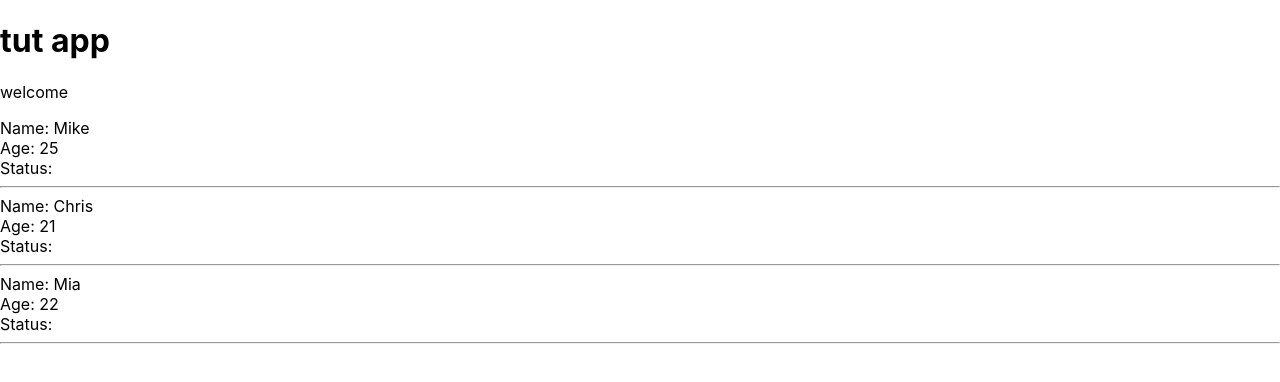
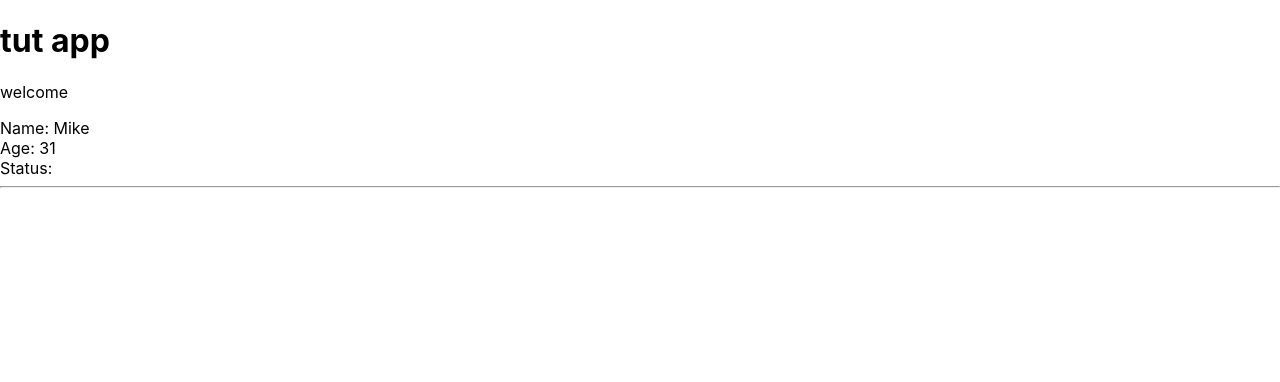
Before and after one commit to mikecokina/react_learn, a React (Create React App) app in the folder complete-react-tutorial/tapp/: page / in a window 1280 px wide. Shown: the top 382 px of the page. Built offline with nearby package versions, Linux system fonts and the light colour scheme.

Commit message:
conditions

```diff
--- a/complete-react-tutorial/tapp/src/App.js
+++ b/complete-react-tutorial/tapp/src/App.js
@@ -5,7 +5,7 @@ import Users from './components/Users'
 class App extends Component {
   state = {
     users: [
-        { name: "Mike", age:25, state: "online", uid: 1},
+        { name: "Mike", age:31, state: "online", uid: 1},
         { name: "Chris", age: 21, state: "offline", uid: 2 },
         { name: "Mia", age: 22, state: "online", uid: 3 }
     ]
--- a/complete-react-tutorial/tapp/src/components/Users.js
+++ b/complete-react-tutorial/tapp/src/components/Users.js
@@ -2,15 +2,31 @@ import React from 'react'
 
 
 const Users = ({users}) => {
+    // const userList = users.map(user => {
+    //     if (user.age > 30) {
+    //         return (
+    //             <div className="new-comp" key={user.uid}>
+    //                 <div>Name: {user.name}</div>
+    //                 <div>Age: {user.age}</div>
+    //                 <div>Status: {user.status}</div>
+    //                 <hr/>
+    //             </div>
+    //         )
+    //     } else {
+    //         return null;
+    //     }
+    // });
+
     const userList = users.map(user => {
-        return (
-            <div className="new-comp" key={ user.uid }>
-                <div>Name: { user.name }</div>
-                <div>Age: { user.age }</div>
-                <div>Status: { user.status }</div>
-                <hr />
+        return user.age > 30 ? (
+            <div className="new-comp" key={user.uid}>
+                <div>Name: {user.name}</div>
+                <div>Age: {user.age}</div>
+                <div>Status: {user.status}</div>
+                <hr/>
             </div>
-        )
+
+        ) : null;
     });
 
     return (
```
